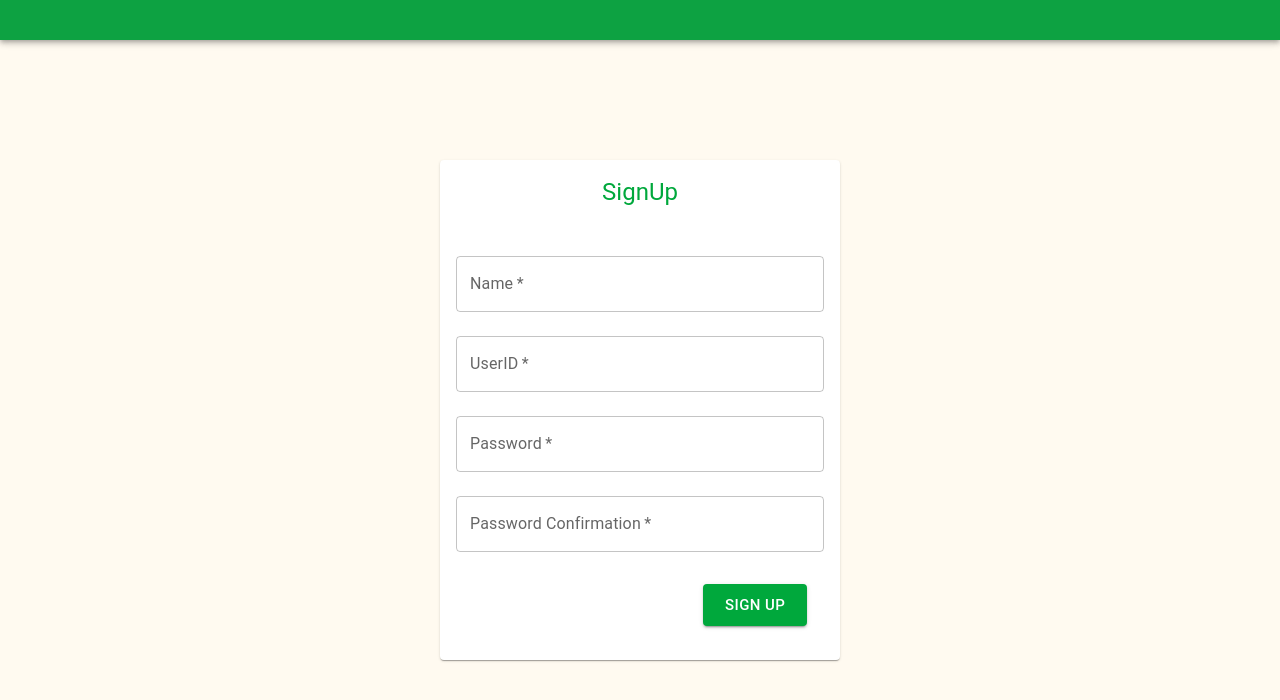
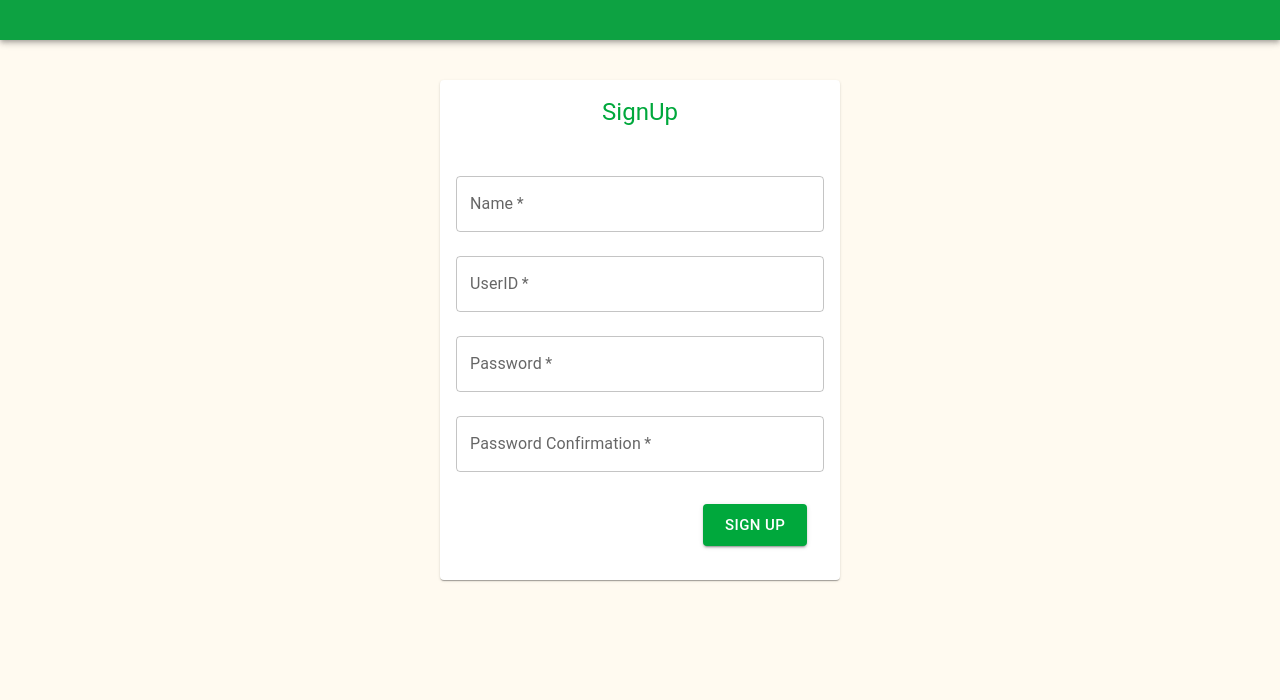
Before and after one commit to claustra01/OUNSE-frontend, a React (Create React App) app: page /signup in a window 1280 px wide. Shown: the top 700 px of the page. Built offline with nearby package versions, Linux system fonts and the light colour scheme; no server answers.

Commit message:
:lipastick: fix login ui

```diff
--- a/src/pages/LogIn/LogIn.tsx
+++ b/src/pages/LogIn/LogIn.tsx
@@ -4,7 +4,6 @@ import { useNavigate } from 'react-router-dom'
 import { useCookies } from "react-cookie";
 import axios from "axios";
 import Header from "../../components/Header"
-import { width } from "@mui/system";
 
 function LogIn() {
 
--- a/src/pages/SignUp/SignUp.tsx
+++ b/src/pages/SignUp/SignUp.tsx
@@ -60,13 +60,14 @@ function SignUp() {
     }
 
     return (
-    <>
+
+    <div style={{height: "100vh"}}>
       <Header/>
       <Box
         display="flex"
         alignItems="center"
         justifyContent="center"
-        padding={15}
+        padding={5}
       >
         <Card style={cardStyle}>
           <CardHeader
@@ -136,7 +137,8 @@ function SignUp() {
 
         </Card>
       </Box>
-    </>)
+    </div>
+    )
 };
 
 export default SignUp
```
